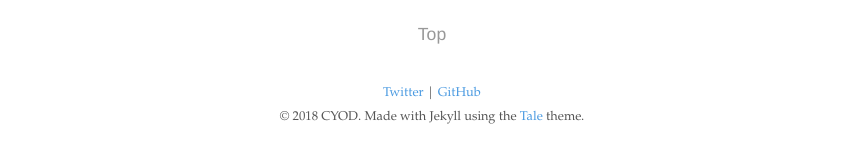
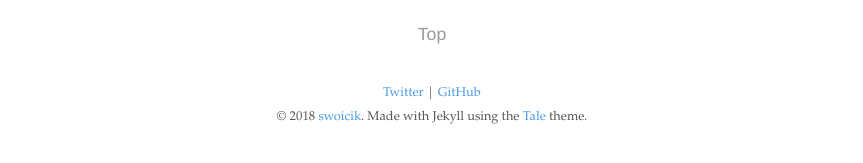
Before and after one commit to swoicik/book-cyod, a Jekyll site: the page built from contribute.md, in a window 1280 px wide. Shown: the part 393-556 px from the top of the page, without its empty margins (208-1071 px from the left). Built offline with Jekyll 4.4.1, drawn with Linux system fonts in a browser that asks for light colours.

Commit message:
updated copyright

```diff
--- a/_layouts/default.html
+++ b/_layouts/default.html
@@ -23,7 +23,7 @@
     <footer>
       <span>
         <a target="_blank" href="https://twitter.com/swoicik">Twitter</a> | <a taget="_blank" href="https://github.com/swoicik/cyod">GitHub</a><br />
-        &copy; <time datetime="{{ site.time }}">{{ site.time | date: '%Y' }}</time> {{ site.title }}. Made with Jekyll using the <a href="https://github.com/chesterhow/tale/">Tale</a> theme.
+        &copy; <time datetime="{{ site.time }}">{{ site.time | date: '%Y' }}</time> <a target="_blank" href="https://swoicik.com">swoicik</a>. Made with Jekyll using the <a href="https://github.com/chesterhow/tale/">Tale</a> theme.
       </span>
     </footer>
   </body>
```
